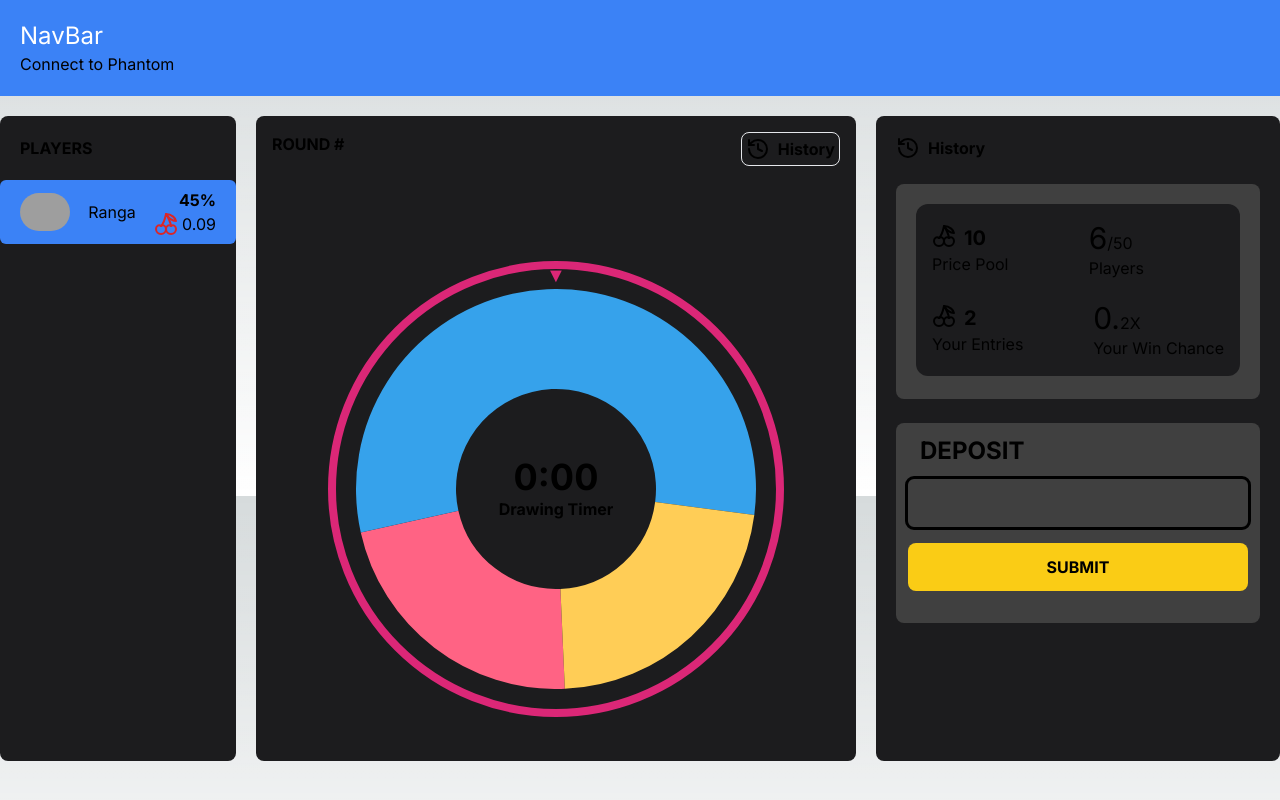
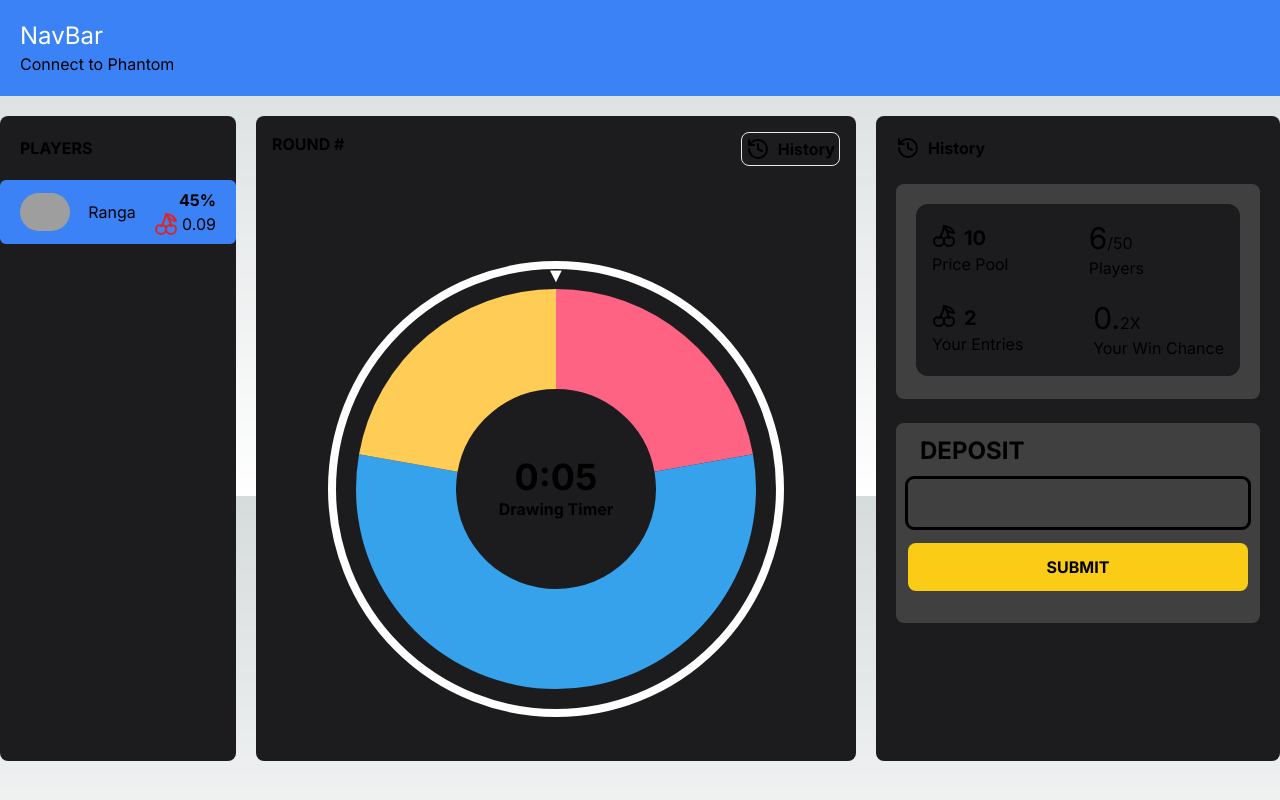
Before and after one commit to Hirusha1-cpu/wheelgame, a Next.js app: page / in a window 1280 px wide. Shown: the top 800 px of the page. Built offline with nearby package versions, Linux system fonts and the light colour scheme; grey boxes are pictures that could not be loaded.

Commit message:
wheel spin start and spin end

```diff
--- a/components/Chart.tsx
+++ b/components/Chart.tsx
@@ -10,41 +10,52 @@ ChartTS.register(ArcElement);
 const Chart = () => {
   const solAmount = useAppSelector(selectSolAmount);
   const chartData = useAppSelector(selectChartData);
-  const initialSeconds = 3; // Define the initialSeconds variable
+  const initialSeconds = 10;
 
   const [chartAnimate, setChartAnimate] = useState<boolean>(false);
   const [seconds, setSeconds] = useState<number>(initialSeconds);
-  const [stopPosition, setStopPosition] = useState<number>(0); // To store the stop position
-  const [spinCount, setSpinCount] = useState<number>(0); // Track the number of spins
+  const [stopPosition, setStopPosition] = useState<number>(0);
+  const [totalRotation, setTotalRotation] = useState<number>(0); // Track total rotation
+  const [borderColor, setBorderColor] = useState<string>("white"); // Default white color
+  const [spinEnded, setSpinEnded] = useState<boolean>(false); // Track if spin has ended
 
   useEffect(() => {
     if (seconds > 0) {
       const timer = setTimeout(() => setSeconds(seconds - 1), 1000);
-      return () => clearTimeout(timer); // Clean up the timer
+      return () => clearTimeout(timer);
     } else {
-      setSpinCount(10); // Start 10 spins after countdown ends
+      const randomStop = Math.floor(Math.random() * 360); // Random stop position
+      setStopPosition(randomStop);
       setChartAnimate(true);
-      // Random stop position after spins are complete
-      setStopPosition(Math.floor(Math.random() * 360));
+      setTotalRotation((prev) => prev + 360 * 50 + randomStop); // Spin 50 full rotations + random stop
     }
   }, [seconds]);
 
   useEffect(() => {
-    if (spinCount > 0) {
-      const timer = setTimeout(() => setSpinCount(spinCount - 1), 500); // Duration for each spin
-      return () => clearTimeout(timer); // Clean up the timer
-    } else {
-      setChartAnimate(false); // Stop spinning when spins are done
+    if (chartAnimate) {
+      const timer = setTimeout(() => {
+        setChartAnimate(false);
+        setSpinEnded(true); // Mark spin as ended
+        calculateWinnerColor();
+      }, 5000); // Spin duration
+      return () => clearTimeout(timer);
     }
-  }, [spinCount]);
+  }, [chartAnimate]);
 
   useEffect(() => {
-    // Reset countdown and spin position when component mounts
-    setSeconds(initialSeconds);
-    setSpinCount(0);
-    setChartAnimate(false);
-    setStopPosition(Math.floor(Math.random() * 360));
-  }, []);
+    if (spinEnded) {
+      const resetTimer = setTimeout(() => {
+        // Reset countdown, rotation, and spinEnded after 5 seconds
+        setSeconds(initialSeconds);
+        setChartAnimate(false);
+        setStopPosition(0);
+        setTotalRotation(0);
+        setBorderColor("white"); // Ensure the border starts as white
+        setSpinEnded(false); // Reset spin ended status
+      }, 5000);
+      return () => clearTimeout(resetTimer);
+    }
+  }, [spinEnded]);
 
   const formatTime = (secs: number): string => {
     const minutes = Math.floor(secs / 60);
@@ -52,43 +63,59 @@ const Chart = () => {
     return `${minutes}:${remainingSeconds < 10 ? "0" : ""}${remainingSeconds}`;
   };
 
-  // Calculate total rotation based on the number of spins
-  const totalRotation = spinCount * 360 + stopPosition;
+  // Calculate the winning color and update the border color
+  const calculateWinnerColor = () => {
+    const data = chartData.datasets[0].data;
+    const colors = chartData.datasets[0].backgroundColor;
+    let cumulativeAngle = 0;
+    const stopAngle = stopPosition;
+
+    for (let i = 0; i < data.length; i++) {
+      const segmentAngle = (data[i] / data.reduce((a, b) => a + b, 0)) * 360;
+      cumulativeAngle += segmentAngle;
+
+      if (stopAngle <= cumulativeAngle) {
+        setBorderColor(colors[i]);
+        break;
+      }
+    }
+  };
 
   // Create custom chart options to handle spinning and stopping
   const options = {
     maintainAspectRatio: false,
-    rotation: -totalRotation, // Negative for clockwise rotation
+    rotation: -totalRotation, // Ensure clockwise rotation
     animation: {
-      duration: chartAnimate ? 5000 : 0, // Adjust the animation duration for smoothness
-      easing: 'easeOutCubic', // Smooth deceleration
-      onComplete: () => {
-        if (!chartAnimate) {
-          setSpinCount(10); // Restart the spin cycle
-        }
-      },
+      duration: chartAnimate ? 5000 : 0,
+      easing: "easeOutCubic", // Smooth deceleration
     },
   };
 
   return (
     <div className="flex h-full w-full items-center justify-center">
-      <div className={`relative rounded-full border-8 border-pink-600 p-5`}>
-        <h2 className="absolute -top-2 left-1/2 -translate-x-1/2 transform text-pink-600 text-xl">
+      <div
+        className="relative rounded-full border-8 p-5"
+        style={{ borderColor: borderColor }} // Start with white, change to winner color
+      >
+        <h2 className="absolute -top-2 left-1/2 -translate-x-1/2 transform text-white text-xl">
           &#x25BC;
         </h2>
-        <div
-          className={`h-[400px] w-[400px]`}
-        >
-          <Doughnut
-            data={chartData}
-            width={400}
-            height={400}
-            options={options}
-          />
+        <div className={`h-[400px] w-[400px]`}>
+          <Doughnut data={chartData} width={400} height={400} options={options} />
         </div>
         <div className="absolute inset-0 flex flex-col items-center justify-center">
-          <h2 className="text-4xl font-bold">{formatTime(seconds)}</h2>
-          <p className="font-bold">Drawing Timer</p>
+          {chartAnimate ? (
+            <h2 className="text-4xl font-bold">Wait</h2>
+          ) : spinEnded ? (
+            <h2 className="text-4xl font-bold" style={{ color: borderColor }}>
+              WON
+            </h2>
+          ) : (
+            <>
+              <h2 className="text-4xl font-bold">{formatTime(seconds)}</h2>
+              <p className="font-bold">Drawing Timer</p>
+            </>
+          )}
           <p className="font-bold">{solAmount}</p>
         </div>
       </div>
```
